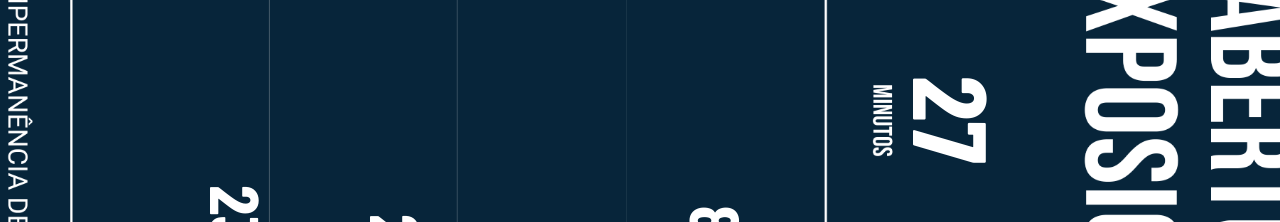
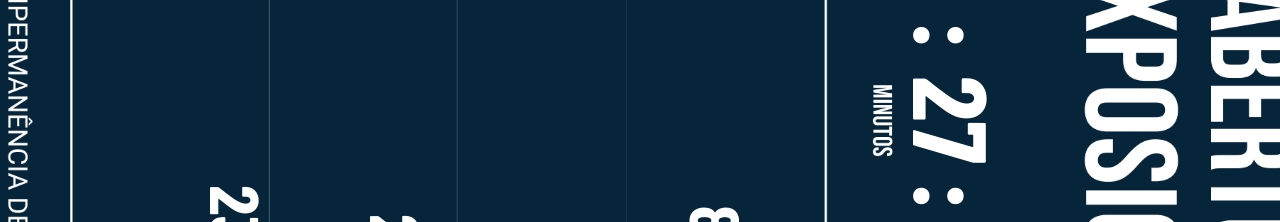
Before and after one commit to LucasProenk/Totem3-Sebrae, a plain HTML site: page index.html in a window 1280 px wide. Shown: the part 385-607 px from the top of the page. Drawn offline with nearby package versions, Linux system fonts and the light colour scheme.

Commit message:
alteraçoes de desingner

```diff
--- a/index.html
+++ b/index.html
@@ -13,6 +13,7 @@
     height: 100vh;
     overflow: hidden;
     background: #000;
+    cursor: none;
   }
 
   .canvas {
@@ -44,7 +45,9 @@
            aqui só posicionamos os números por cima -->
       <span class="val-tempo" id="val-dias">00</span>
       <span class="val-tempo" id="val-horas">00</span>
+      <span class="separador-tempo" id="sep-1">:</span>
       <span class="val-tempo" id="val-minutos">00</span>
+      <span class="separador-tempo" id="sep-2">:</span>
       <span class="val-tempo" id="val-segundos">00</span>
 
       <!-- CARDS: bg.png já tem ícone + label de cada linha,
--- a/timer.css
+++ b/timer.css
@@ -27,6 +27,19 @@
 #val-minutos { left: 63.1%; }
 #val-segundos { left: 82.2%; }
 
+.separador-tempo {
+  position: absolute;
+  top: 25.5%;
+  transform: translate(-50%, -50%);
+  font-size: 13vh;
+  font-weight: 700;
+  color: #ffffff;
+  line-height: 1;
+}
+
+#sep-1 { left: 52.5%; }
+#sep-2 { left: 72.6%; }
+
 /* CARDS — números ficam alinhados à direita de cada linha,
    na mesma altura do ícone/label que já existe no bg.png */
 .card-val {
```
